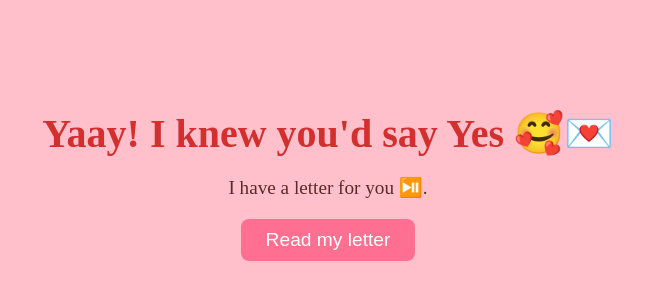
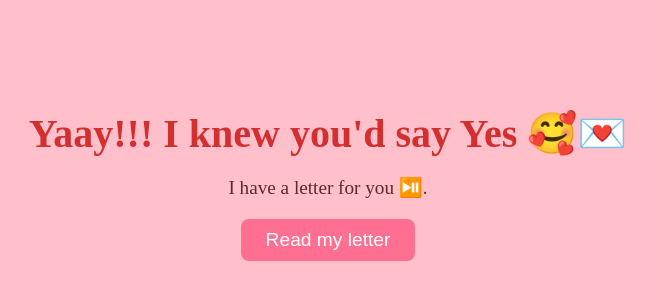
Before and after one commit to mayexmark-crypto/Val_message, a plain HTML site: page yes_page.html in a window 1280 px wide. Shown: the part 228-528 px from the top of the page, without its empty margins (312-968 px from the left). Drawn offline with Linux system fonts and the light colour scheme.

Commit message:
Update heading text with additional exclamation marks

```diff
--- a/yes_page.html
+++ b/yes_page.html
@@ -39,7 +39,7 @@
 </head>
 <body>
     <div class="container teaser-container">
-        <h1>Yaay! I knew you'd say Yes 🥰💌</h1>
+        <h1>Yaay!!! I knew you'd say Yes 🥰💌</h1>
         <p>I have a letter for you ⏯️.</p>
         <button class="read-button" onclick="window.location.href='love_letter.html'">
             Read my letter
```
